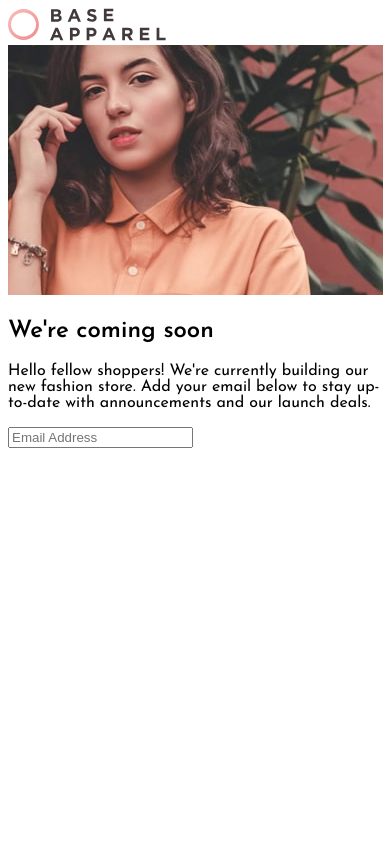
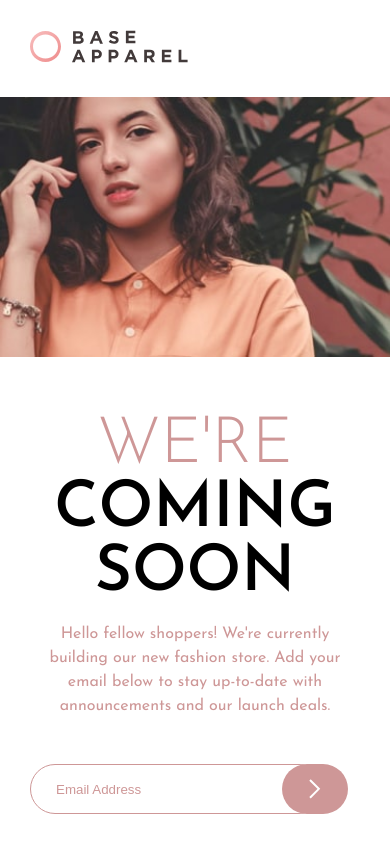
Before and after one commit to lmpko/frontendmentor-base-apparel-coming-soon-master, a React app: page / in a window 390 px wide. Built offline with nearby package versions, Linux system fonts and the light colour scheme.

Commit message:
mobile device css done

```diff
--- a/app.css
+++ b/app.css
@@ -2,7 +2,7 @@
     --primary-color: hsl(0, 36%, 70%);
     --secondary-color: hsl(0, 93%, 68%);
 
-    --tertiry-color: hsl(0, 6%, 24%);
+    --tertiary-color: hsl(0, 6%, 24%);
 
     --fouthary-color: Linear, 135deg, from hsl(0, 0%, 100%), to hsl(0, 100%, 98%);
     --fifthary-color: Linear, 135deg, from hsl(0, 80%, 86%), to hsl(0, 74%, 74%);
@@ -11,4 +11,64 @@
 body{
     font-family: 'Josefin Sans', sans-serif;
     font-size: 1rem;
+    margin: 0;
+    min-height: 100vh;
+    overflow-x: hidden;
 }
+
+.logo{
+    padding: 1.875rem;
+}
+
+.hero{
+    width: 100vw;
+}
+
+.overview{
+    text-align: center;
+}
+
+.overview h1{
+    font-size: 4rem;
+    margin-bottom: 0;
+    text-transform: uppercase;
+}
+
+.overview span{
+    color: var(--primary-color);
+    font-weight: 300;
+}
+
+
+.overview p{
+    padding: 0 1.875rem;
+    font-weight: 400;
+    line-height: 1.5;
+    color: var(--primary-color);
+}
+
+.arrow{
+    background-color: var(--primary-color);
+    padding: 15px 27px;
+    border-radius: 50px;
+    position: relative;
+    right: 2.6rem;
+}
+
+.input-container{
+    display: flex;
+    justify-content: space-between;
+    padding: 1.875rem 0 1.875rem 1.875rem;
+}
+
+.input-container input{
+    width: 100%;
+    border-radius: 3.125rem;
+    padding-left: 1.5625rem;
+    border: 1px solid var(--primary-color);
+}
+
+
+.input-container input::placeholder {
+    color: var(--primary-color);
+}
--- a/src/CardComponent.js
+++ b/src/CardComponent.js
@@ -1,21 +1,25 @@
 import React from 'react'
 import logo from "/images/logo.svg"
 import hero from "/images/hero-mobile.jpg"
+import arrow from "/images/icon-arrow.svg"
 
 const CardComponent = () => {
   return (
-    <section>
-        <img src={logo} alt="logo" />
-        <img src={hero} alt="hero" />
-        <div className='ovrview'>
-            <h1>We're coming soon</h1>
+    <section className='card'>
+        <img src={logo} alt="logo" className='logo' />
+        <img src={hero} alt="hero" className='hero'/>
+        <div className='overview'>
+            <h1><span>We're</span> coming soon</h1>
                 <p>
                     Hello fellow shoppers! We're currently building our new fashion store.
                     Add your email below to stay up-to-date with announcements and our launch deals.
                 </p>
         </div>
         <form>
-            <input type="email" placeholder='Email Address'/>
+            <div className='input-container'>
+                <input type="email" placeholder='Email Address'/>
+                <img src={arrow} alt="arrow" className='arrow' />
+            </div>
         </form>
     </section>
   )
```
